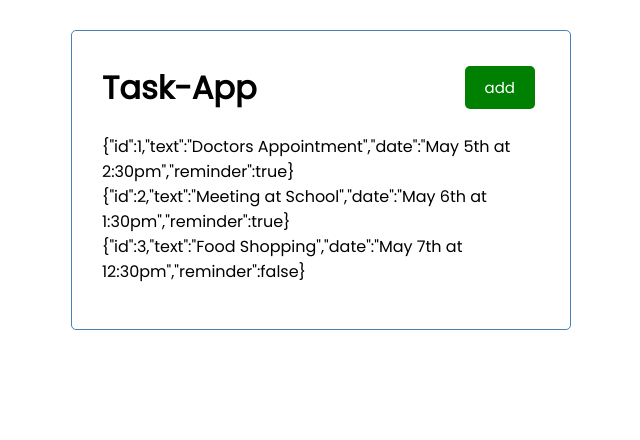
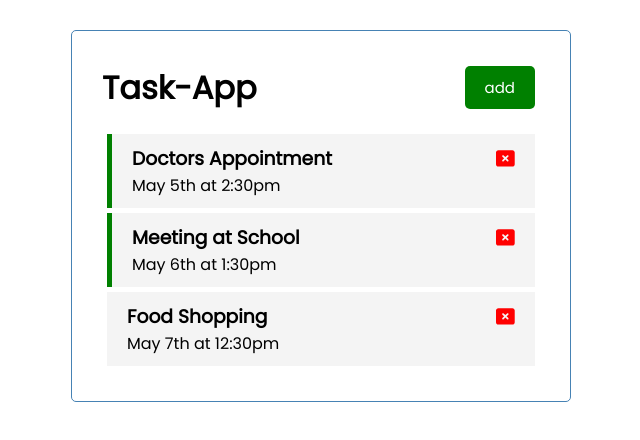
Before and after one commit to Abdelrahman-kamall/Angular-Task-app, an Angular app: page / in a window 1280 px wide. Shown: the top 440 px of the page, without its empty margins (319-959 px from the left). Built offline with nearby package versions, Linux system fonts and the light colour scheme.

Commit message:
adding the task item component adding the font awesome package for the del icon a problem occured when trying to click the delete or the double click bec it perform the ordinary click with them , with be solved in the next commit

```diff
--- a/package.json
+++ b/package.json
@@ -18,6 +18,11 @@
     "@angular/platform-browser": "^15.1.0",
     "@angular/platform-browser-dynamic": "^15.1.0",
     "@angular/router": "^15.1.0",
+    "@fortawesome/angular-fontawesome": "^0.12.1",
+    "@fortawesome/fontawesome-svg-core": "^6.2.1",
+    "@fortawesome/free-brands-svg-icons": "^6.2.1",
+    "@fortawesome/free-regular-svg-icons": "^6.2.1",
+    "@fortawesome/free-solid-svg-icons": "^6.2.1",
     "rxjs": "~7.8.0",
     "tslib": "^2.3.0",
     "zone.js": "~0.12.0"
--- /dev/null
+++ b/src/app/components/task-item/task-item.component.css
@@ -0,0 +1,16 @@
+.task {
+    background: #f4f4f4;
+    margin: 5px;
+    padding: 10px 20px;
+    cursor: pointer;
+  }
+
+  .task.reminder {
+    border-left: 5px solid green;
+  }
+
+  .task h3 {
+    display: flex;
+    align-items: center;
+    justify-content: space-between;
+  }
--- /dev/null
+++ b/src/app/components/task-item/task-item.component.html
@@ -0,0 +1,16 @@
+<div
+  [ngClass]="{ reminder: task.reminder }"
+  class="task"
+  (dblclick)="onDblClick()"
+  (click) = "onClick()"
+>
+  <h3>
+    {{ task.text }}
+    <fa-icon
+      (click)="onDelete()"
+      [ngStyle]="{ color: 'red' }"
+      [icon]="faWindowClose"
+    ></fa-icon>
+  </h3>
+  <p>{{ task.date }}</p>
+</div>
--- /dev/null
+++ b/src/app/components/task-item/task-item.component.ts
@@ -0,0 +1,27 @@
+import { Component, Input } from '@angular/core';
+import { Task } from 'src/app/Interfaces/Task';
+import { faWindowClose } from '@fortawesome/free-solid-svg-icons';
+
+@Component({
+  selector: 'app-task-item',
+  templateUrl: './task-item.component.html',
+  styleUrls: ['./task-item.component.css']
+})
+export class TaskItemComponent {
+  @Input() task! : Task;
+  toggled : boolean = false;
+  faWindowClose = faWindowClose;
+
+  onClick(){
+    console.log("clicked");
+  }
+
+  onDblClick(){
+    console.log("DBLclicked");
+  }
+
+  onDelete(){
+    console.log("delete");
+  }
+
+}
--- a/src/app/components/task-list/task-list.component.html
+++ b/src/app/components/task-list/task-list.component.html
@@ -1 +1 @@
-<p *ngFor = "let task of tasks">{{stringify(task)}}</p>
+<app-task-item *ngFor = "let task of tasks" [task] = "task"></app-task-item>
--- a/src/app/components/task-list/task-list.component.ts
+++ b/src/app/components/task-list/task-list.component.ts
@@ -9,7 +9,5 @@
 export class TaskListComponent {
   tasks : Task[] = TASKS;
 
-  stringify(task :Task) : string{
-    return JSON.stringify(task);
-  }
+
 }
```
Also changed, not shown: src/app/app.module.ts (+7 -2 lines), 2 other files (tests, documents, lock files or other folders).
